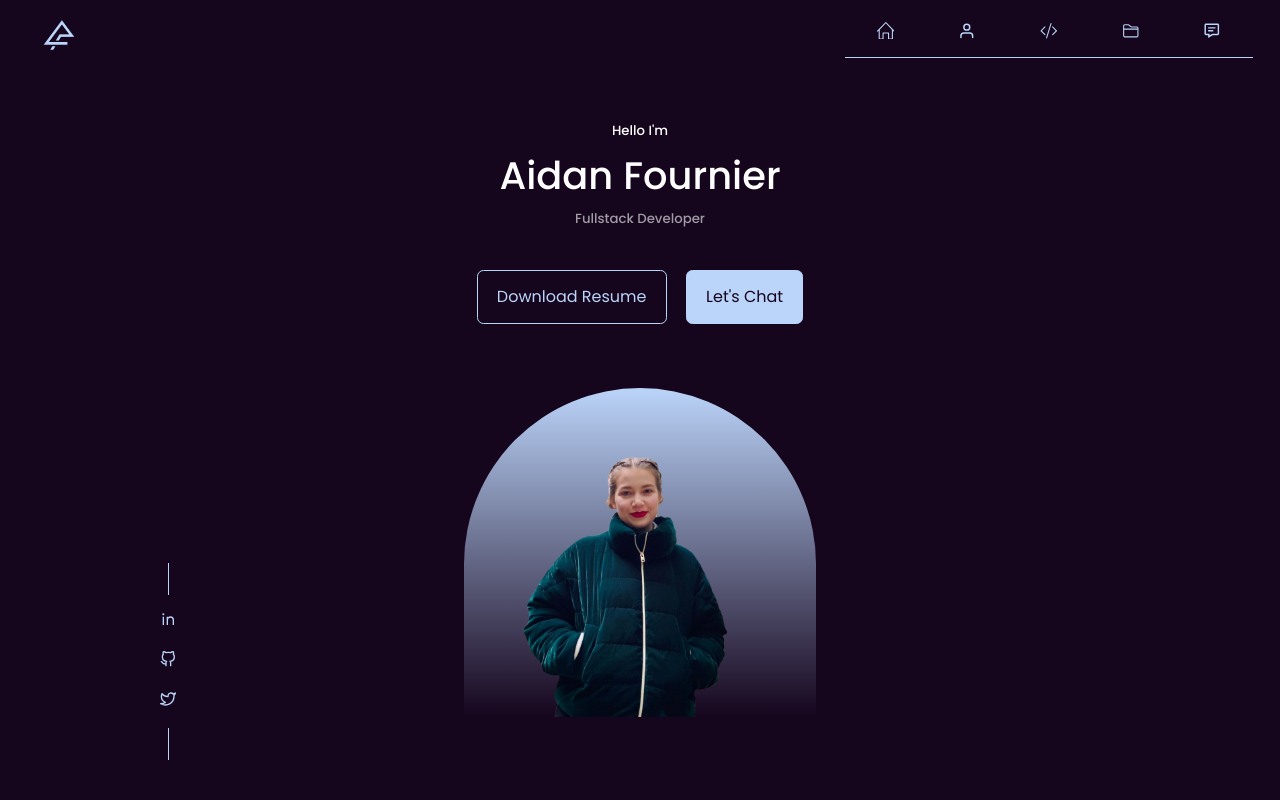
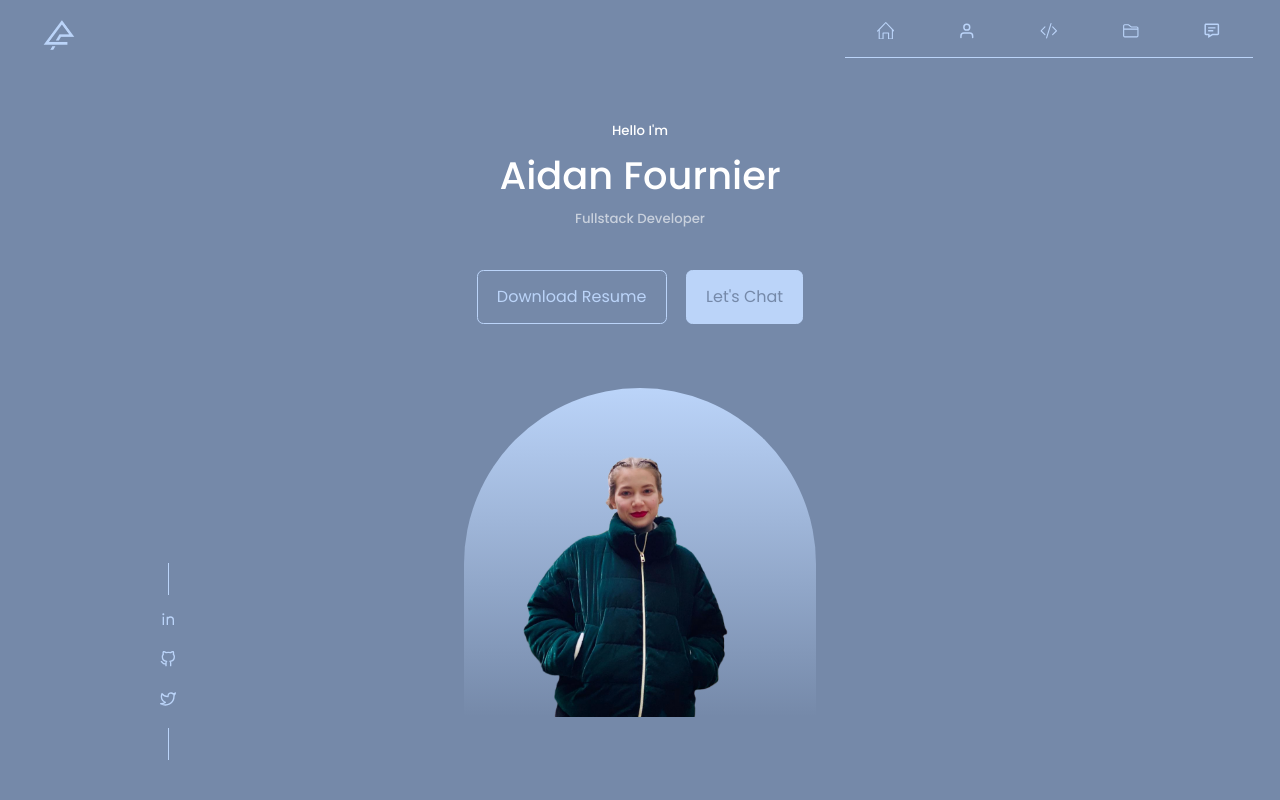
Before and after one commit to AidanFournier/react-portfolio-site, a React (Create React App) app: page / in a window 1280 px wide. Shown: the top 800 px of the page. Built offline with nearby package versions, Linux system fonts and the light colour scheme.

Commit message:
Changed theme colours

```diff
--- a/src/stylesheets/components/about.scss
+++ b/src/stylesheets/components/about.scss
@@ -51,8 +51,7 @@
         color: $color-light;
     }
     &:hover {
-        background: transparent;
-        border-color: $color-bg-variant;
+        background: $color-primary-variant;
         cursor: default;
     }
 }
--- a/src/stylesheets/components/contact.scss
+++ b/src/stylesheets/components/contact.scss
@@ -51,6 +51,9 @@ input, textarea {
     resize: none;
     color: $color-white;
     font-family: 'Poppins', sans-serif;
+    &::placeholder {
+        color: $color-primary-variant;
+    }
 }
 
 // Media Queries
--- a/src/stylesheets/components/experience.scss
+++ b/src/stylesheets/components/experience.scss
@@ -9,8 +9,7 @@
         border: 1px solid transparent;
         transition: $transition;
         &:hover {
-            background: transparent;
-            border-color: $color-primary-variant;
+            background: $color-primary-variant;
             cursor: default;
         }
         h3 {
--- a/src/stylesheets/components/portfolio.scss
+++ b/src/stylesheets/components/portfolio.scss
@@ -11,8 +11,7 @@
     border: 1px solid transparent;
     transition: $transition;
     &:hover {
-        border-color: $color-primary-variant;
-        background: transparent;
+        background: $color-primary-variant;
     }
     h3 {
         margin: 1.2rem 0 2rem;
--- a/src/stylesheets/config/_colors.scss
+++ b/src/stylesheets/config/_colors.scss
@@ -1,11 +1,12 @@
 // Define variables for your color scheme
 
-$color-bg: #15051D;
-$color-bg-variant: #2c2c6c;
+$color-bg: #7589A9;
+$color-bg-variant: #5E7497;
 $color-primary: rgb(187, 212, 249);
-$color-primary-variant: rgba(77, 181, 255, 0.4);
+$color-primary-variant: #4F617D;
 $color-white: #fff;
 $color-light: rgba(255, 255, 255, 0.6);
 
 // $color-primary: #4db5ff;
 // $color-bg: #1f1f38;
+// $color-bg-variant: #2c2c6c;
```
Also changed, not shown: src/assets/geo-bg.png (added), src/assets/hatch-bg.png (added).
